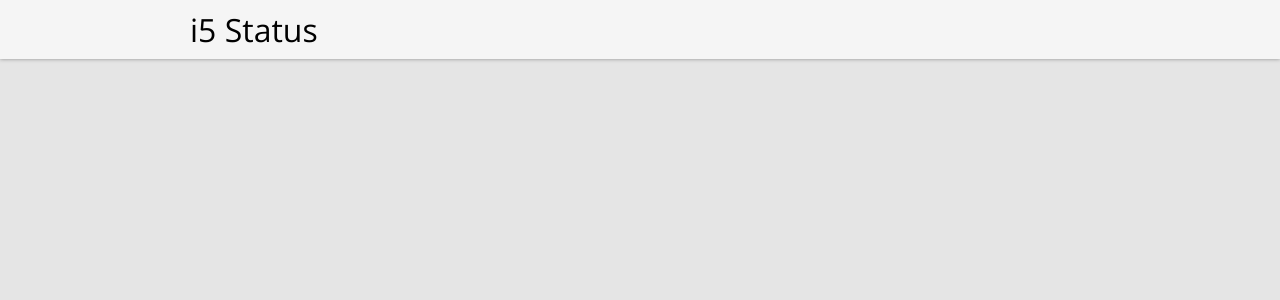
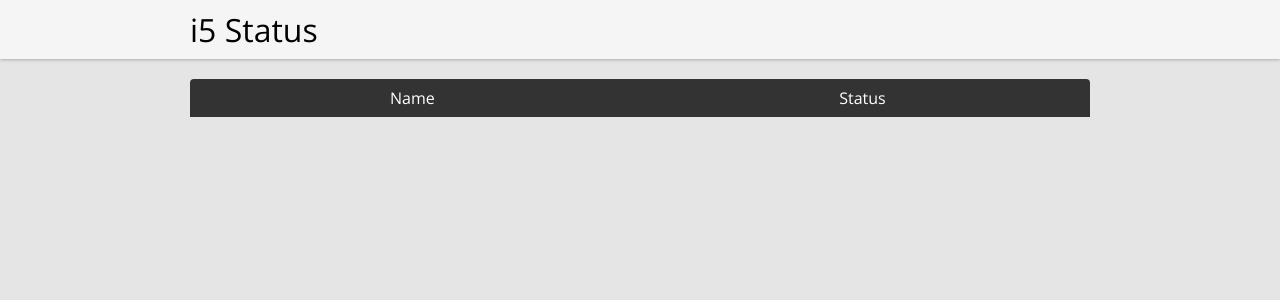
Before and after one commit to nathan-osman/i5, a React (Create React App) app in the folder ui/: page / in a window 1280 px wide. Shown: the top 300 px of the page. Built offline with nearby package versions, Linux system fonts and the light colour scheme.

Commit message:
Add empty ContainerTable class.

```diff
--- a/ui/package.json
+++ b/ui/package.json
@@ -6,6 +6,7 @@
     "@testing-library/jest-dom": "^4.2.4",
     "@testing-library/react": "^9.3.2",
     "@testing-library/user-event": "^7.1.2",
+    "node-sass": "^4.13.0",
     "react": "^16.12.0",
     "react-dom": "^16.12.0",
     "react-scripts": "3.3.0",
--- a/ui/src/App.css
+++ b/ui/src/App.css
@@ -2,5 +2,6 @@
   background-color: #f5f5f5;
   box-shadow: 0 0 4px rgba(0, 0, 0, 0.4);
   font-size: 24pt;
+  margin-bottom: 20px;
   padding: 8px 0;
 }
--- a/ui/src/App.js
+++ b/ui/src/App.js
@@ -1,5 +1,7 @@
 import React from 'react';
 import './App.css';
+
+import ContainerTable from './components/ContainerTable';
 
 function App() {
   return (
@@ -12,6 +14,10 @@ function App() {
         </div>
       </div>
 
+      <div className="container">
+        <ContainerTable containers={[]} />
+      </div>
+
     </div>
   );
 }
--- /dev/null
+++ b/ui/src/components/ContainerTable.js
@@ -0,0 +1,22 @@
+import React from 'react';
+import './ContainerTable.scss';
+
+const ContainerTable = ({ containers }) =>
+  <table className="ContainerTable">
+    <thead>
+      <tr>
+        <th>Name</th>
+        <th>Status</th>
+      </tr>
+    </thead>
+    <tbody>
+      {containers.map(container => (
+        <tr>
+          <td>{container.name}</td>
+          <td>{container.status}</td>
+        </tr>
+      ))}
+    </tbody>
+  </table>;
+
+export default ContainerTable;
--- /dev/null
+++ b/ui/src/components/ContainerTable.scss
@@ -0,0 +1,19 @@
+.ContainerTable {
+  border-collapse: collapse;
+  width: 100%;
+
+  thead {
+    background-color: #333333;
+    color: white;
+
+    tr {
+      th {
+        font-weight: normal;
+        padding: 8px 16px;
+
+        &:first-child { border-top-left-radius: 4px; }
+        &:last-child  { border-top-right-radius: 4px; }
+      }
+    }
+  }
+}
```
Also changed, not shown: 1 other file (tests, documents, lock files or other folders).
